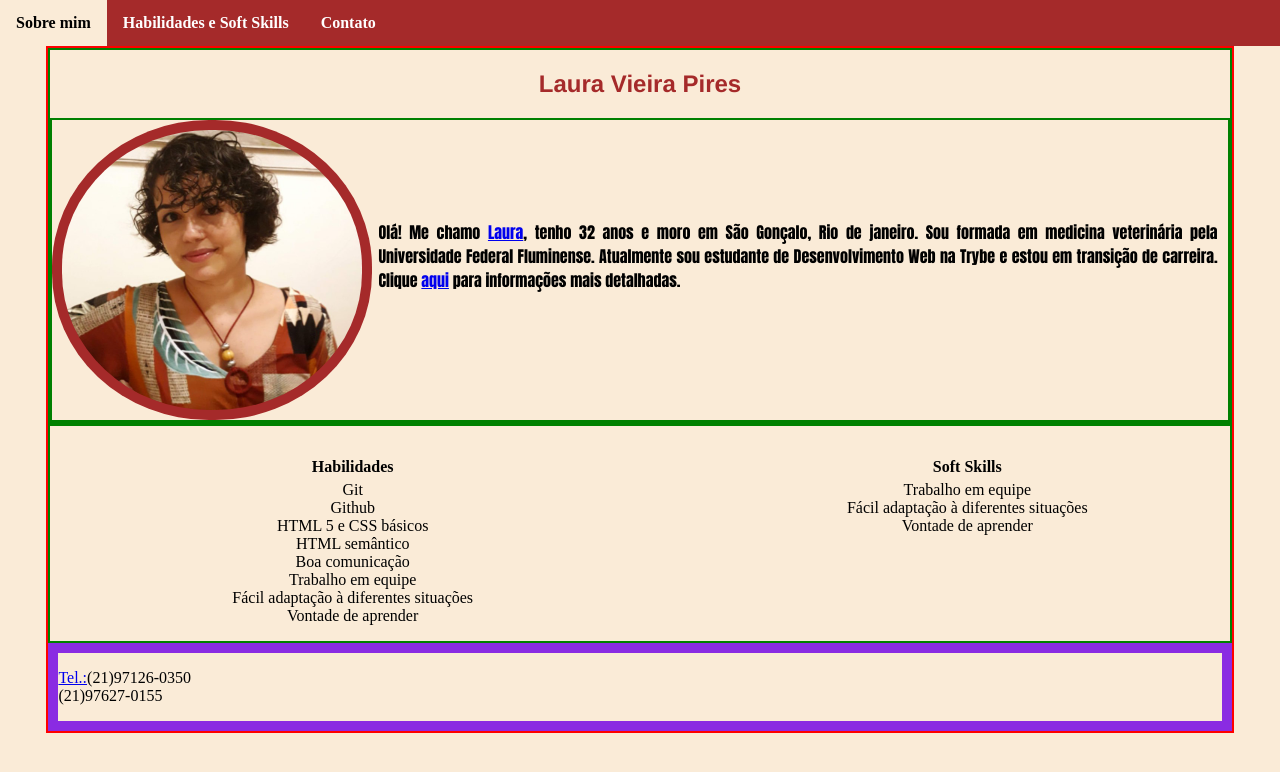
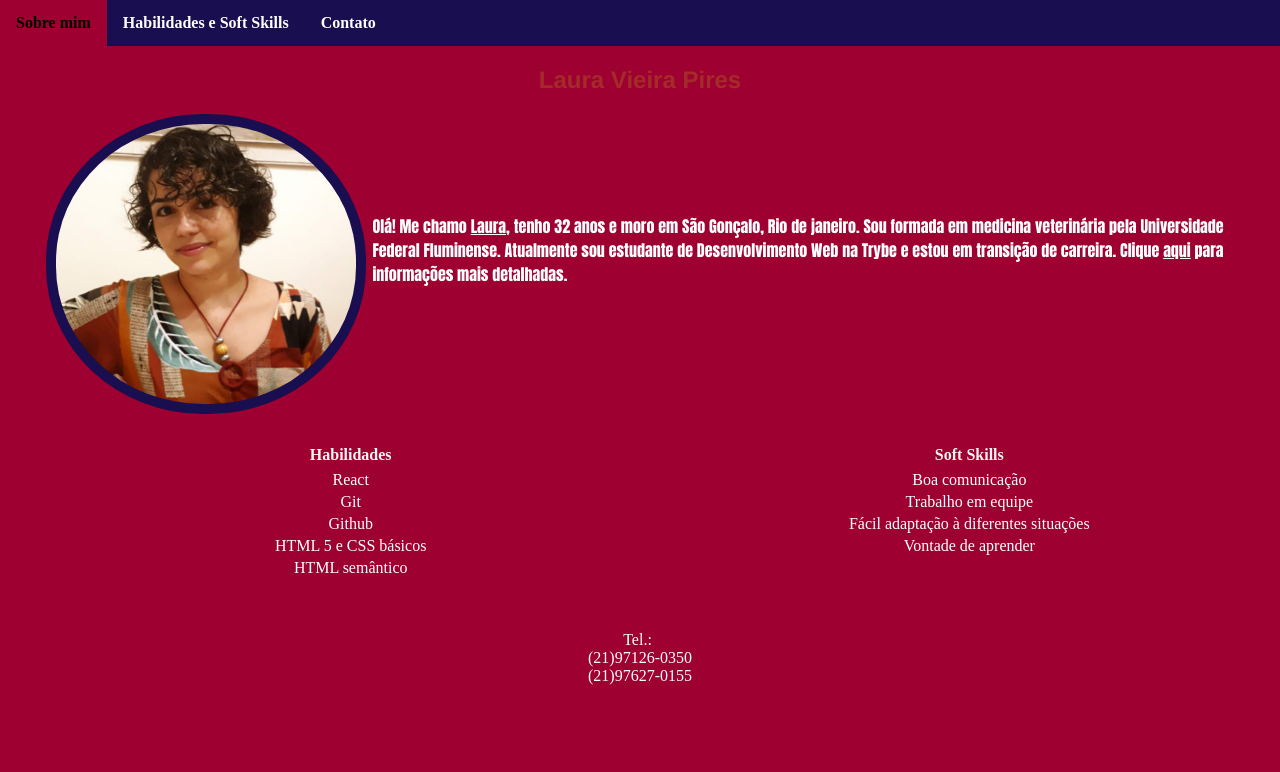
Before and after one commit to Laura2606/Laura2606.github.io, a plain HTML site: page index.html in a window 1280 px wide. Drawn offline with Linux system fonts and the light colour scheme.

Commit message:
criando pasta gitignore, alterando layout de divs e alterando cores

```diff
--- a/index.css
+++ b/index.css
@@ -1,16 +1,17 @@
-div {
+/* div {
     border: 2px solid green;
 }
 
 section {
     border: 2px solid red;
 }
+
 footer {
-    border:10px solid blueviolet;
-}
+    border: 10px solid blueviolet;
+} */
 
 body {
-    background-color: antiquewhite;
+    background-color: #9E0031;
     padding: 3%;
 }
 
@@ -29,6 +30,7 @@ body {
     left: 326px;
     right: 10px;
     text-align: justify;
+    color: white;
 
 
 }
@@ -38,7 +40,7 @@ body {
     height: 280px;
     /*foto do mesmo tamanho que a div .image-container, que contém a foto e a descrição*/
     padding: 10px;
-    background-color: brown;
+    background-color: #190E4F;
     border-radius: 49%;
 }
 
@@ -48,7 +50,7 @@ body {
 }
 
 nav {
-    background-color: brown;
+    background-color:#190E4F;
     overflow: hidden;
     position: fixed;
     top: 0;
@@ -77,8 +79,12 @@ nav li a {
 }
 
 nav li a:hover {
-    background-color: antiquewhite;
+    background-color:#9E0031;
     color: black;
+}
+
+a {
+    color: white;
 }
 
 #listContainer {
@@ -92,6 +98,8 @@ nav li a:hover {
 #softSkills li,
 #habilidades li {
     list-style-type: none;
+    padding: 2px;
+    color: white;
 
 }
 
@@ -105,4 +113,25 @@ nav li a:hover {
 #habilidades p {
     margin-bottom: 5px;
     font-weight: bold;
+    color:whitesmoke;
 }
+
+/* #contato {
+    display: flex;
+    justify-content: center;
+    align-items: center;
+} */
+
+footer {
+    padding: 20px 0;
+    text-align: center;
+    color: white;
+}
+
+.tel-label {
+    margin-right: 5px;
+    /*adicionando margem a direita para separar "Tel.:" do número de telefone*/
+    text-decoration: none;
+    color: white;
+
+}
--- a/index.html
+++ b/index.html
@@ -40,26 +40,25 @@
 <div id="listContainer">
     <ul id="habilidades">
         <p>Habilidades</p>
+        <li>React</li>
         <li>Git</li>
         <li>Github</li>
         <li>HTML 5 e CSS básicos</li>
         <li>HTML semântico</li>
-        <li>Boa comunicação</li>
-        <li>Trabalho em equipe</li>
-        <li>Fácil adaptação à diferentes situações </li>
-        <li>Vontade de aprender</li>
+
     </ul>
 
     <ul id="softSkills">
         <p>Soft Skills</p>
-        <li class="softSkill1">Trabalho em equipe</li>
-        <li class="softSkill2">Fácil adaptação à diferentes situações </li>
-        <li class="softSkill3">Vontade de aprender</li>
+        <li class="softSkill1">Boa comunicação</li>
+        <li class="softSkill2">Trabalho em equipe</li>
+        <li class="softSkill3">Fácil adaptação à diferentes situações </li>
+        <li class="softSkill4">Vontade de aprender</li>
     </ul>
 </div>
 <footer>
 <p id="contato">
-    <a href="#contato">Tel.:</a>(21)97126-0350<br>(21)97627-0155
+    <div class="tel-label">Tel.:</div>(21)97126-0350<br>(21)97627-0155
 </p>
 </footer>
 </section>
```
Also changed, not shown: .gitignore/fundo1.jpg (renamed from fundo1.jpg), .gitignore/fundo2.jpg (renamed from fundo2.jpg), .gitignore/fundo3.jpg (renamed from fundo3.jpg), .gitignore/fundo4.jpg (renamed from fundo4.jpg).
